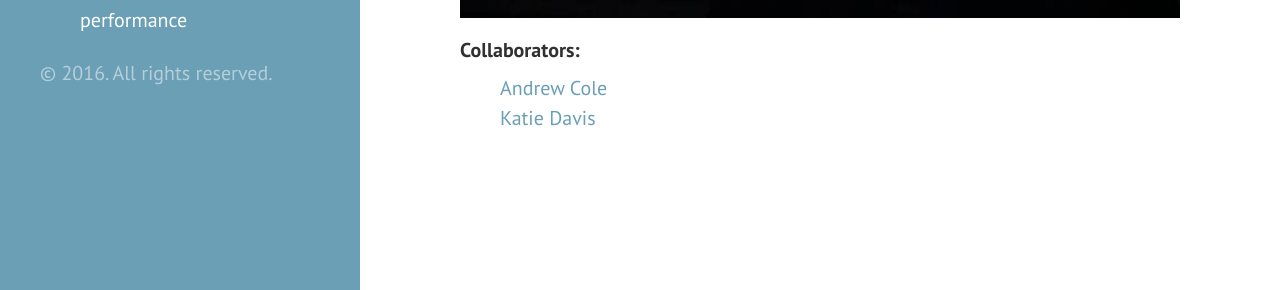
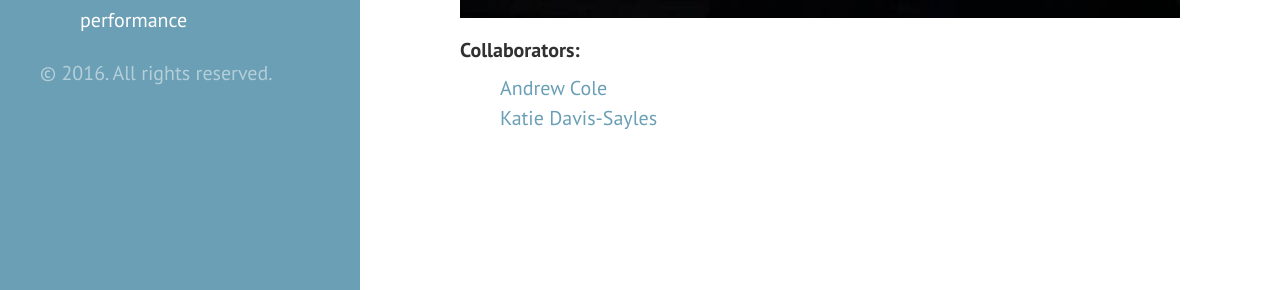
Before and after one commit to jsayles/jsayles.github.io, a Jekyll site: the page built from _posts/2013-10-21-birdbox-grocers.md, in a window 1280 px wide and 900 px high, scrolled down 1870 px. Shown: the part 607-897 px from the top of the window. Built offline with Jekyll 4.4.1, drawn with Linux system fonts in a browser that asks for light colours.

Commit message:
katie is now davis-sayles

```diff
--- a/_config.yml
+++ b/_config.yml
@@ -28,7 +28,7 @@ collaborators:
       full_name: Andrew Cole
       url:       http://aocole.net
    katie:
-      full_name: Katie Davis
+      full_name: Katie Davis-Sayles
       url:       http://www.kanawhadesignstudio.com
    jessy:
       full_name: Jessy Kate Schingler
```
